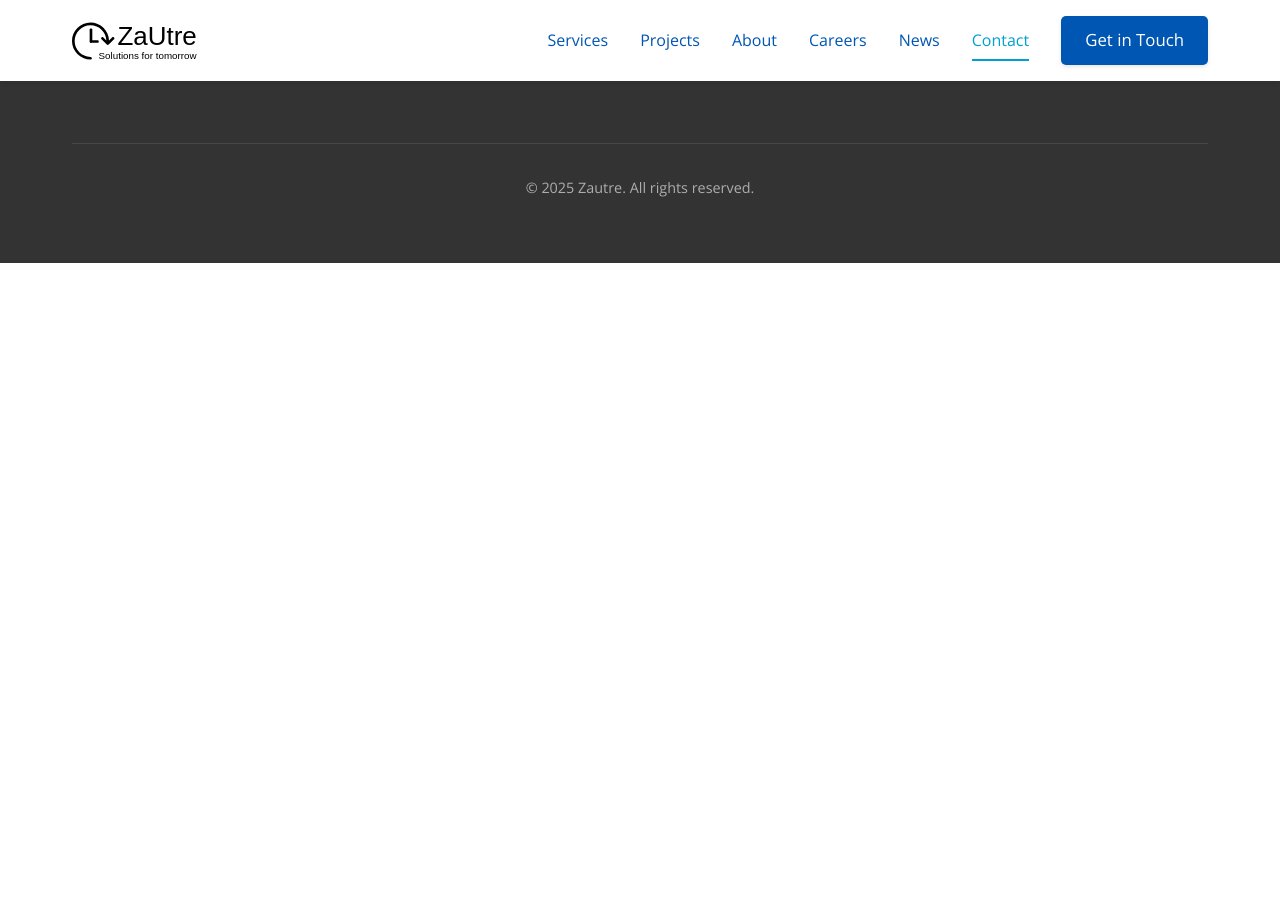
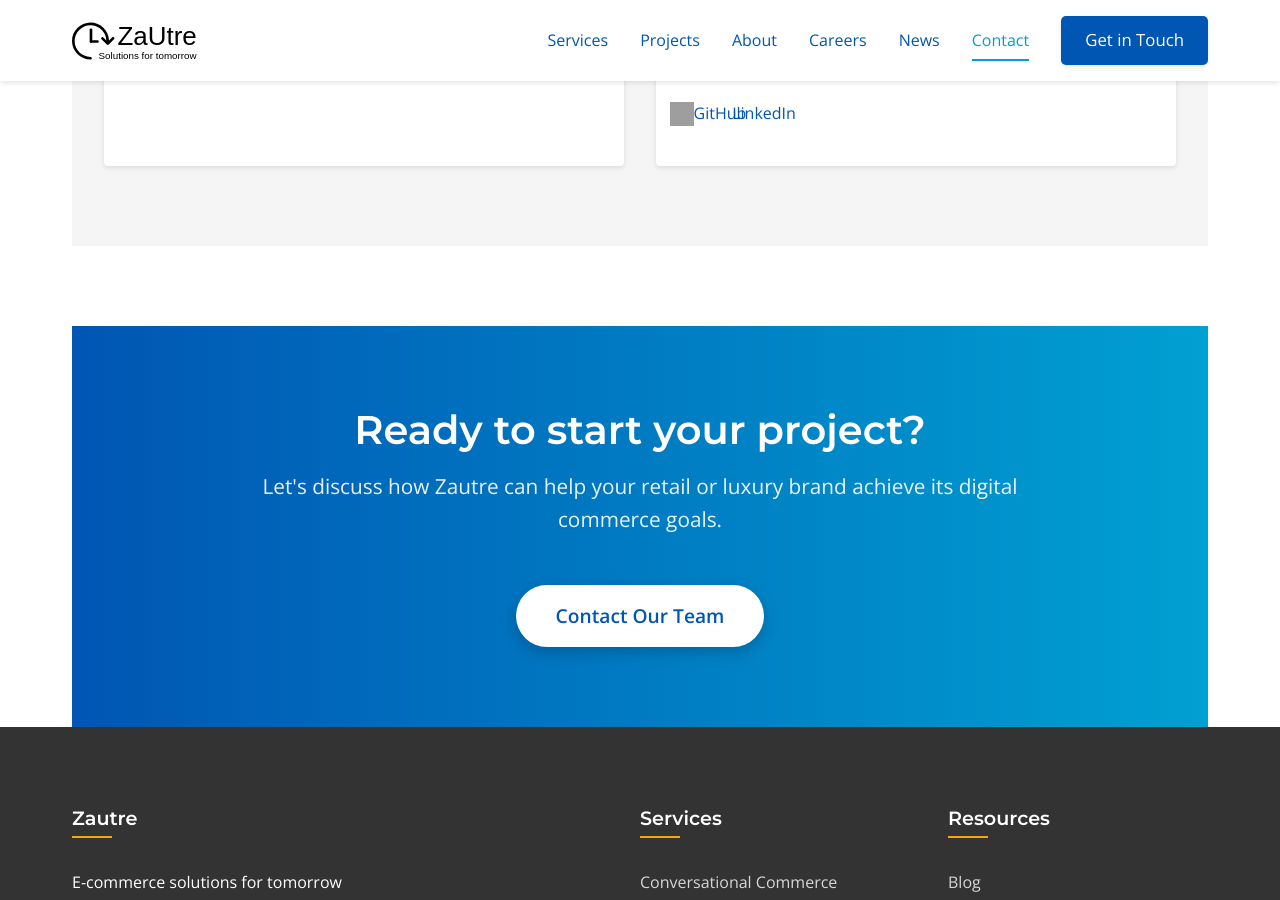
Before and after one commit to ZaUtre/zautre.com, a Jekyll site: the page built from contact.md, in a window 1280 px wide and 900 px high, scrolled down 1216 px. Built offline with Jekyll 4.4.1, drawn with Linux system fonts in a browser that asks for light colours; before the commit the page ends 1479 px from its top, so only the background shows below that; some of the changed text lies outside the part shown; grey boxes are pictures that could not be loaded.

Commit message:
make this work on the mac, update contact page

```diff
--- a/Gemfile
+++ b/Gemfile
@@ -4,6 +4,7 @@
 gem "jekyll", "~> 3.9.3"
 gem "github-pages", group: :jekyll_plugins
 gem "webrick", "~> 1.8"
+gem 'csv'
 
 # If you have any plugins, put them here!
 group :jekyll_plugins do
--- a/contact.md
+++ b/contact.md
@@ -5,93 +5,102 @@
 permalink: /contact/
 ---
 
-<div class="contact-intro">
-  <p class="lead">Ready to discuss your e-commerce project or have questions about our services? We'd love to hear from you. Our team is ready to provide the expertise and solutions your retail or luxury brand needs.</p>
+<section class="contact-header section section--gradient">
+  <div class="container">
+    <div class="section-header">
+      <h1>{{ page.title }}</h1>
+      <p class="subtitle">{{ page.subtitle }}</p>
+    </div>
+  </div>
+</section>
+
+<div class="contact-intro section section--white">
+  <div class="container">
+    <p class="section-lead">Ready to discuss your e-commerce project or have questions about our services? We'd love to hear from you. Our team is ready to provide the expertise and solutions your retail or luxury brand needs.</p>
+  </div>
 </div>
 
-<div class="contact-grid">
-  <div class="contact-form-container">
-    <h2>Send Us a Message</h2>
-    <form class="contact-form" action="https://formspree.io/f/your-formspree-id" method="POST">
-      <div class="form-group">
-        <label for="name">Your Name *</label>
-        <input type="text" name="name" id="name" required>
+<section class="contact-main section section--light">
+  <div class="container">
+    <div class="contact-grid grid grid--2col">
+      <div class="contact-form-container card">
+        <h2>Send Us a Message</h2>
+        <form class="contact-form" action="https://formspree.io/f/your-formspree-id" method="POST">
+          <div class="form-group">
+            <label for="name">Your Name *</label>
+            <input type="text" name="name" id="name" required>
+          </div>
+          <div class="form-group">
+            <label for="email">Your Email *</label>
+            <input type="email" name="email" id="email" required>
+          </div>
+          <div class="form-group">
+            <label for="company">Company</label>
+            <input type="text" name="company" id="company">
+          </div>
+          <div class="form-group">
+            <label for="subject">Subject</label>
+            <input type="text" name="subject" id="subject">
+          </div>
+          <div class="form-group">
+            <label for="message">Your Message *</label>
+            <textarea name="message" id="message" rows="6" required></textarea>
+          </div>
+          <div class="form-group">
+            <div class="g-recaptcha" data-sitekey="your-recaptcha-site-key"></div>
+          </div>
+          <div class="form-actions">
+            <button type="submit" class="btn btn-primary">Send Message</button>
+          </div>
+        </form>
       </div>
-
-      <div class="form-group">
-        <label for="email">Your Email *</label>
-        <input type="email" name="email" id="email" required>
-      </div>
-
-      <div class="form-group">
-        <label for="company">Company</label>
-        <input type="text" name="company" id="company">
-      </div>
-
-      <div class="form-group">
-        <label for="subject">Subject</label>
-        <input type="text" name="subject" id="subject">
-      </div>
-
-      <div class="form-group">
-        <label for="message">Your Message *</label>
-        <textarea name="message" id="message" rows="6" required></textarea>
-      </div>
-
-      <div class="form-group">
-        <div class="g-recaptcha" data-sitekey="your-recaptcha-site-key"></div>
-      </div>
-
-      <div class="form-actions">
-        <button type="submit" class="btn btn-primary">Send Message</button>
-      </div>
-    </form>
-  </div>
-
-  <div class="contact-info">
-    <h2>Our Information</h2>
-
-    <div class="info-section">
-      <h3>Address</h3>
-      <p>{{ site.address }}</p>
-      <div class="map-container">
-        <iframe src="https://www.google.com/maps/embed?pb=!1m18!1m12!1m3!1d2933.0009025732144!2d23.30953417687784!3d42.67044771964663!2m3!1f0!2f0!3f0!3m2!1i1024!2i768!4f13.1!3m3!1m2!1s0x40aa84f2d5c60b81%3A0x8a8a40797f16bfd7!2s84%20Cherni%20Vrah%20Blvd%2C%20Sofia%2C%20Bulgaria!5e0!3m2!1sen!2sus!4v1714425362340!5m2!1sen!2sus" width="100%" height="200" style="border:0;" allowfullscreen="" loading="lazy" referrerpolicy="no-referrer-when-downgrade"></iframe>
-      </div>
-    </div>
-
-    <div class="info-section">
-      <h3>Contact Details</h3>
-      <ul class="contact-details">
-        <li>
-          <strong>Email:</strong>
-          <a href="mailto:{{ site.email }}">{{ site.email }}</a>
-        </li>
-        <li>
-          <strong>Phone:</strong>
-          <a href="tel:{{ site.phone }}">{{ site.phone }}</a>
-        </li>
-      </ul>
-    </div>
-
-    <div class="info-section social-connect">
-      <h3>Connect With Us</h3>
-      <div class="social-links">
-        {% if site.github_username %}
-        <a href="https://github.com/{{ site.github_username }}" target="_blank" rel="noopener">
-          <svg class="icon"><use xlink:href="{{ '/assets/images/icons.svg#github' | relative_url }}"></use></svg>
-          GitHub
-        </a>
-        {% endif %}
-        {% if site.linkedin_username %}
-        <a href="https://www.linkedin.com/company/{{ site.linkedin_username }}" target="_blank" rel="noopener">
-          <svg class="icon"><use xlink:href="{{ '/assets/images/icons.svg#linkedin' | relative_url }}"></use></svg>
-          LinkedIn
-        </a>
-        {% endif %}
+      <div class="contact-info card">
+        <h2>Our Information</h2>
+        <div class="info-section">
+          <h3>Address</h3>
+          <p>{{ site.address }}</p>
+          <div class="map-container">
+            <iframe src="https://www.google.com/maps/embed?pb=!1m18!1m12!1m3!1d2933.0009025732144!2d23.30953417687784!3d42.67044771964663!2m3!1f0!2f0!3f0!3m2!1i1024!2i768!4f13.1!3m3!1m2!1s0x40aa84f2d5c60b81%3A0x8a8a40797f16bfd7!2s84%20Cherni%20Vrah%20Blvd%2C%20Sofia%2C%20Bulgaria!5e0!3m2!1sen!2sus!4v1714425362340!5m2!1sen!2sus" width="100%" height="200" style="border:0;" allowfullscreen="" loading="lazy" referrerpolicy="no-referrer-when-downgrade"></iframe>
+          </div>
+        </div>
+        <div class="info-section">
+          <h3>Contact Details</h3>
+          <ul class="contact-details">
+            <li><strong>Email:</strong> <a href="mailto:{{ site.email }}">{{ site.email }}</a></li>
+            <li><strong>Phone:</strong> <a href="tel:{{ site.phone }}">{{ site.phone }}</a></li>
+          </ul>
+        </div>
+        <div class="info-section social-connect">
+          <h3>Connect With Us</h3>
+          <div class="social-links">
+            <a href="https://github.com/zautre" target="_blank" rel="noopener" aria-label="GitHub">
+              <img src="https://cdn.simpleicons.org/github/24292f" alt="GitHub" class="icon" width="24" height="24" />
+              GitHub
+            </a>
+            <a href="https://www.linkedin.com/company/zautre" target="_blank" rel="noopener" aria-label="LinkedIn">
+              <svg class="icon" width="24" height="24" viewBox="0 0 24 24" fill="#0A66C2" xmlns="http://www.w3.org/2000/svg">
+                <path d="M20.447 20.452h-3.554v-5.569c0-1.327-.025-3.037-1.849-3.037-1.851 0-2.132 1.445-2.132 2.939v5.667H9.358V9h3.414v1.561h.049c.476-.899 1.637-1.849 3.37-1.849 3.602 0 4.267 2.368 4.267 5.455v6.285zM5.337 7.433c-1.144 0-2.069-.926-2.069-2.068 0-1.143.925-2.069 2.069-2.069 1.143 0 2.068.926 2.068 2.069 0 1.142-.925 2.068-2.068 2.068zm1.777 13.019H3.56V9h3.554v11.452zM22.225 0H1.771C.792 0 0 .771 0 1.723v20.549C0 23.229.792 24 1.771 24h20.451C23.2 24 24 23.229 24 22.271V1.723C24 .771 23.2 0 22.222 0z"/>
+              </svg>
+              LinkedIn
+            </a>
+          </div>
+        </div>
       </div>
     </div>
   </div>
-</div>
+</section>
+
+<section class="cta-section section section--gradient">
+  <div class="container">
+    <div class="section-header">
+      <h2>Ready to start your project?</h2>
+      <p class="subtitle">Let's discuss how Zautre can help your retail or luxury brand achieve its digital commerce goals.</p>
+    </div>
+    <div class="text-center">
+      <a href="mailto:{{ site.email }}" class="btn btn-large">Contact Our Team</a>
+    </div>
+  </div>
+</section>
 
 <script src="https://www.google.com/recaptcha/api.js" async defer></script>
 <script>
```
Also changed, not shown: Gemfile.lock, 1 other file.
